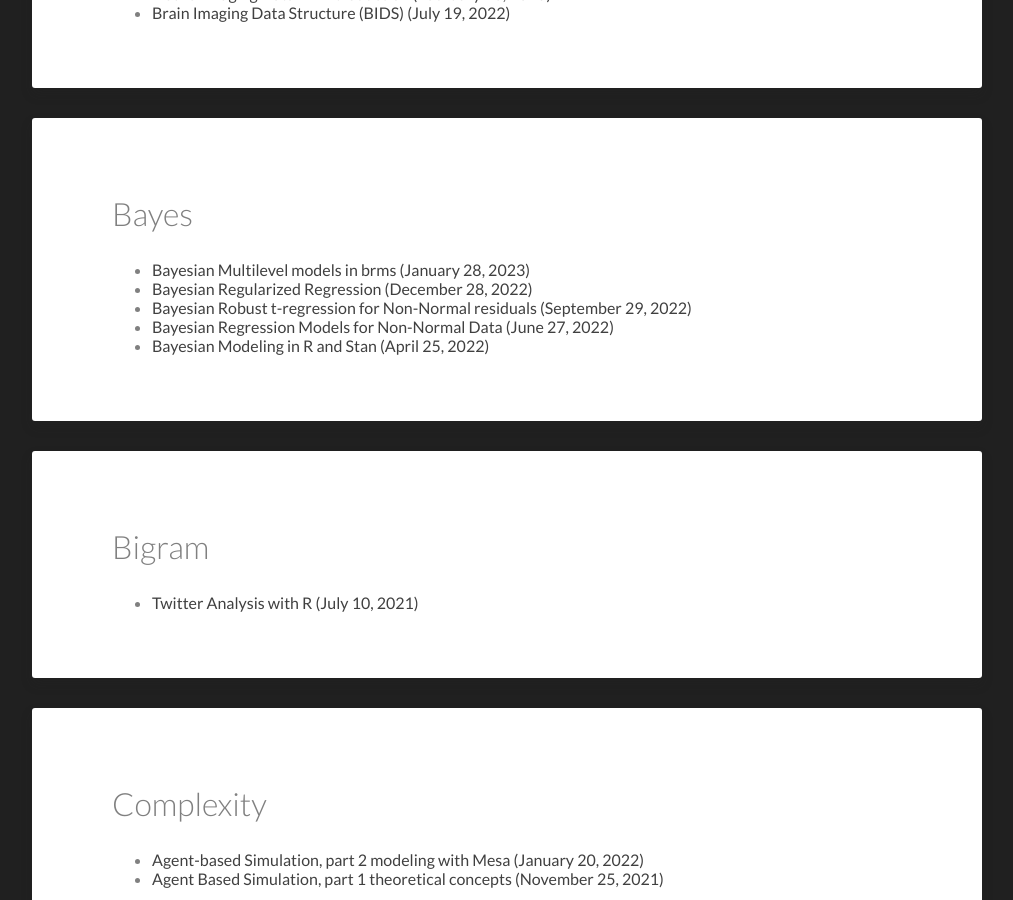
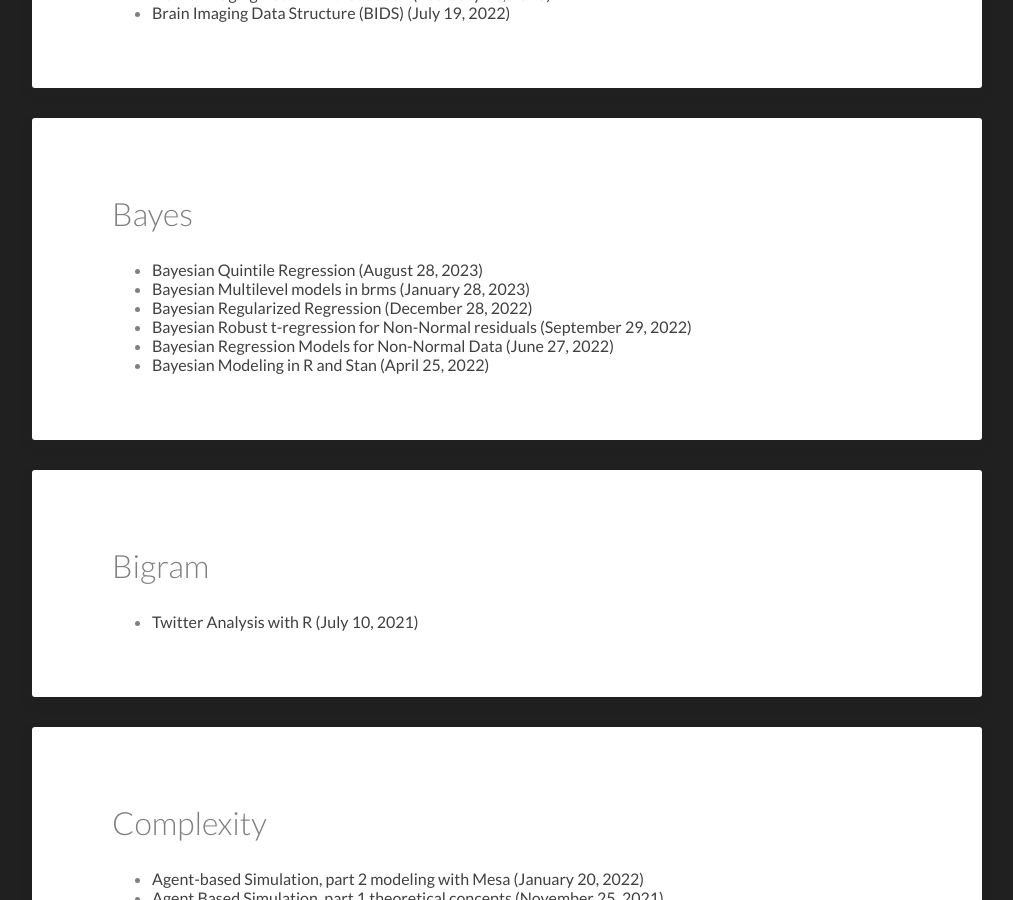
Before and after one commit to Kamran-Afzali/Kamran-Afzali.github.io, a Jekyll site: the page built from tags/index.html, in a window 1280 px wide and 900 px high, scrolled down 3353 px. Shown: the whole window, without its empty margins (133-1146 px from the left). Built offline with Jekyll 4.4.1, drawn with Linux system fonts in a browser that asks for light colours; some of the changed text lies outside the part shown.

Commit message:
Update and rename QR_STAN.md to 2023-08-28-QR_STAN.md

```diff
--- a/_posts/QR_STAN.md
+++ b/_posts/2023-08-28-QR_STAN.md
@@ -1,3 +1,12 @@
+---
+layout: post
+categories: posts
+title: Bayesian Quintile Regression
+featured-image: /images/stan.png
+tags: [STAN, R, Bayes]
+date-string: August 2023
+---
+
 ### Bayesian Quintile Regression
 
 As disucced in an earlier post quintile regression is a powerful statistical technique that allows for the estimation of conditional quantiles of the response variable. Unlike traditional regression models that focus on the mean, quintile regression provides insights into the distribution of the response variable at different quantiles. This enables a more comprehensive understanding of the relationship between predictors and the response across the entire distribution. In recent years, the Bayesian approach to quintile regression using the probabilistic programming language Stan has gained popularity due to its flexibility and ability to incorporate prior knowledge. The Bayesian framework provides a natural way to account for uncertainty in quintile regression. By specifying prior distributions for the model parameters, we can incorporate existing knowledge or beliefs about the relationships between predictors and quantiles. This is particularly useful in situations where limited data are available or when prior information from previous studies is available.
```
